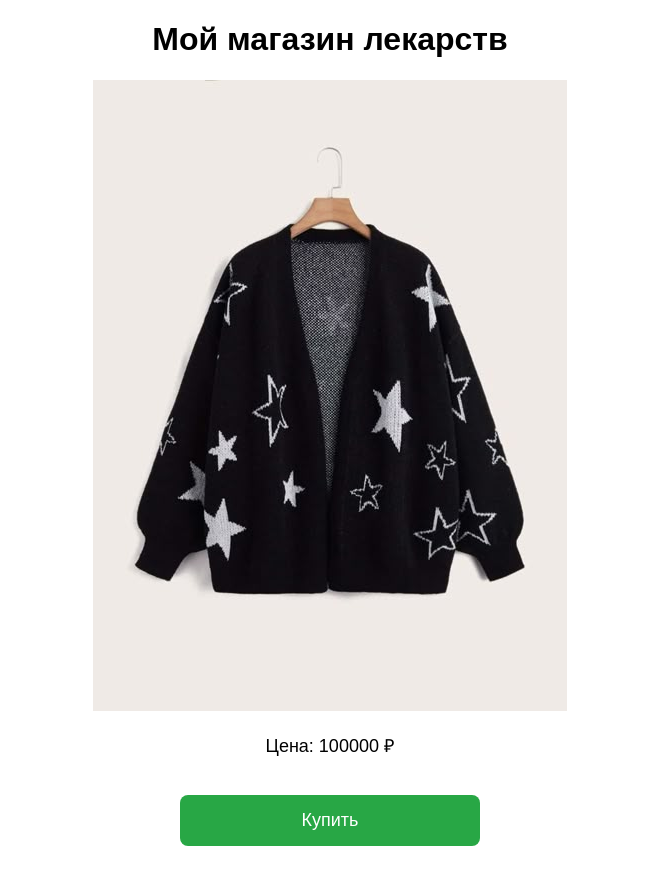
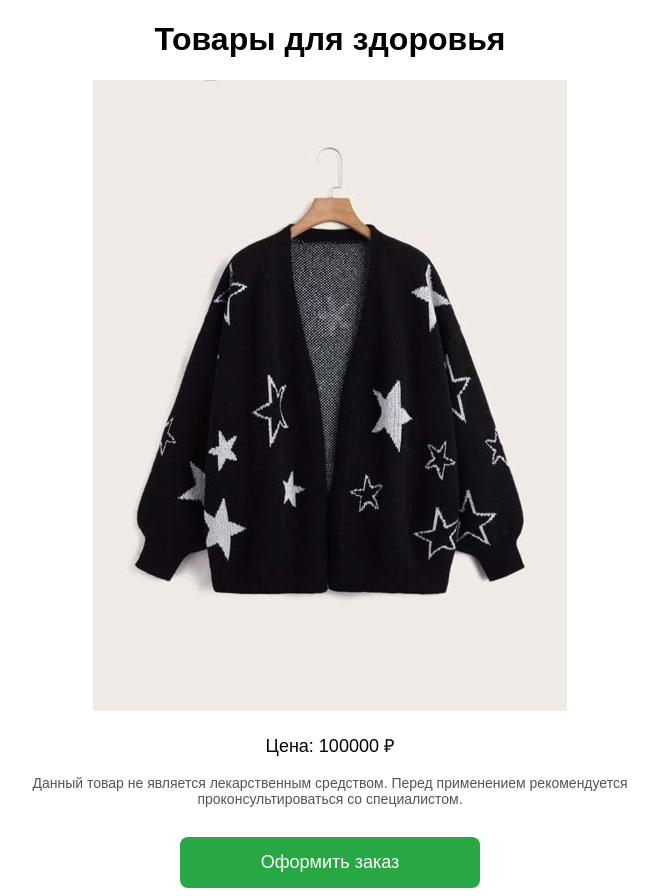
Before and after one commit to been5672/literate-giggle, a plain HTML site: page index.html in a window 1280 px wide. Shown: the whole page, without its empty margins (310-968 px from the left). Before the commit the page ends 854 px from the top, so only its background shows below. Drawn offline with Linux system fonts and the light colour scheme.

Commit message:
Update product title and description in index.html

```diff
--- a/index.html
+++ b/index.html
@@ -3,16 +3,19 @@
 <head>
   <meta charset="UTF-8">
   <meta name="viewport" content="width=device-width, initial-scale=1.0">
-  <title>Магазин лекарств</title>
+  <title>Магазин товаров для здоровья</title>
 </head>
 <body style="text-align: center; font-family: Arial, sans-serif;">
 
-  <h1>Мой магазин лекарств</h1>
+  <h1>Товары для здоровья</h1>
 
   <img src="dress.jpg" style="max-width:100%; height:auto;">
 
   <p style="font-size:18px;">Цена: 100000 ₽</p>
-
+  <p style="max-width:600px; margin:10px auto; font-size:14px; color:#555;">
+Данный товар не является лекарственным средством.
+Перед применением рекомендуется проконсультироваться со специалистом.
+</p>
 <a href="https://t.me/umm_ansar1" target="_blank" style="text-decoration: none;">
   <button style="
     padding: 15px 30px;
@@ -26,7 +29,7 @@
     width: 80%;
     max-width: 300px;
   ">
-    Купить
+    Оформить заказ
   </button>
 </a>
 
```
